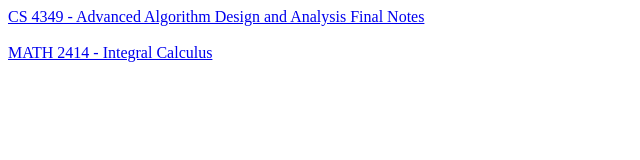
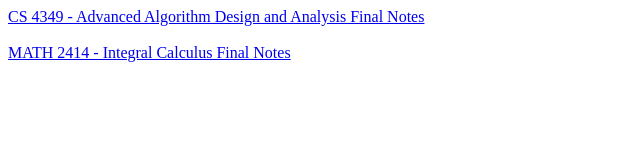
Before and after one commit to ffejhog/SchoolNotes, a plain HTML site: page docs/index.html in a window 1280 px wide. Shown: the whole page, without its empty margins (0-640 px from the left). Drawn offline with Linux system fonts and the light colour scheme.

Commit message:
small cahnge

```diff
--- a/docs/index.html
+++ b/docs/index.html
@@ -4,6 +4,6 @@
 <a href="algfinal.html">CS 4349 - Advanced Algorithm Design and Analysis Final Notes</a>
 <br />
 <br />
-<a href="pdf/integralcalculus.pdf">MATH 2414 - Integral Calculus</a>
+<a href="pdf/integralcalculus.pdf">MATH 2414 - Integral Calculus Final Notes</a>
 </body>
 </html>
```
